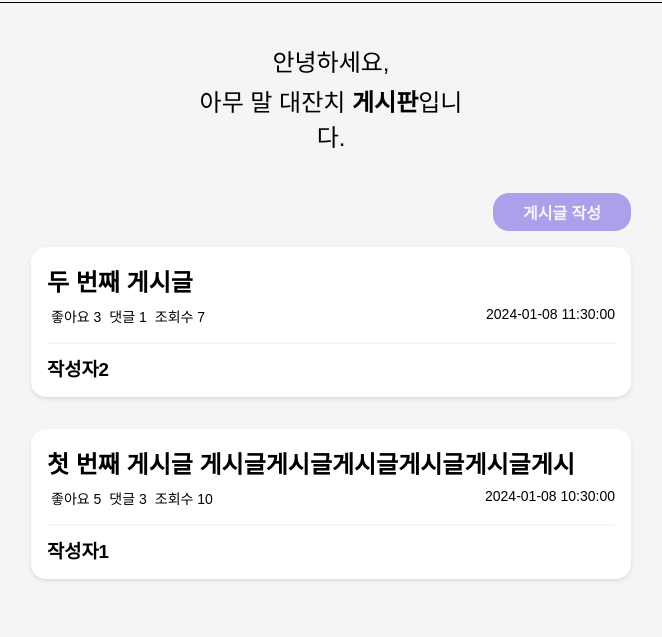
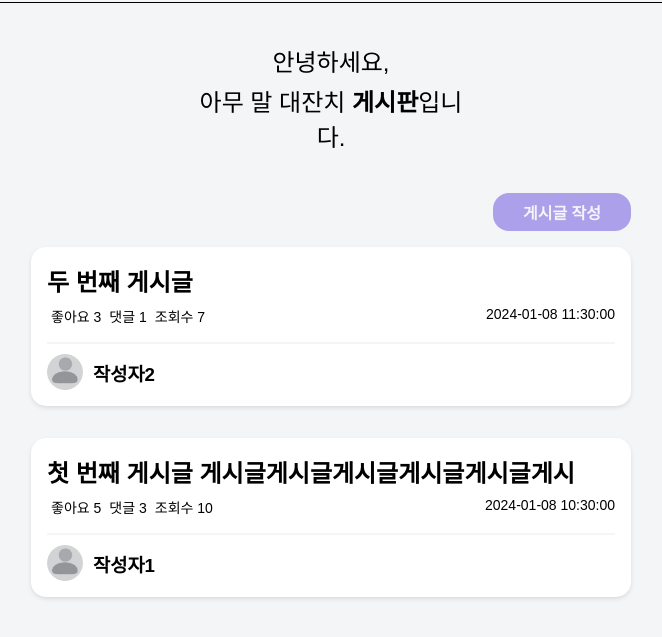
Before and after one commit to 100-hours-a-week/2-urung-lee-community-fe, a website: page src/pages/posts/list/posts.html in a window 1280 px wide. Shown: the part 101-738 px from the top of the page, without its empty margins (309-971 px from the left). Drawn offline with Linux system fonts and the light colour scheme.

Commit message:
[Feat] 게시글 조회 페이지- author profile img

```diff
--- a/src/pages/posts/list/posts.css
+++ b/src/pages/posts/list/posts.css
@@ -177,6 +177,16 @@ h1{
     background-color: white;
 }
 
-.author {
+.author-container {
+    display: flex;
+    align-items: center;
+    gap: 10px;
     padding-top: 10px;
 }
+.author-profile {
+    width: 36px;
+    height: 36px;
+    border-radius: 50%;
+    /* 이미지가 컨테이너에 맞게 조정 */
+    object-fit: cover;
+}
--- a/src/pages/posts/list/posts.js
+++ b/src/pages/posts/list/posts.js
@@ -6,7 +6,8 @@ const posts = [
         comments: 3,
         views: 10,
         date: "2024-01-08 10:30:00",
-        author: "작성자1"
+        author: "작성자1",
+        author_profile: "/src/assets/images/default/profile_img.png",
     },
     {
         id: 2,
@@ -15,7 +16,8 @@ const posts = [
         comments: 1,
         views: 7,
         date: "2024-01-08 11:30:00",
-        author: "작성자2"
+        author: "작성자2",
+        author_profile: "/src/assets/images/default/profile_img.png",
     }
 ];
 
@@ -23,7 +25,7 @@ const posts = [
 function createPostElement(post) {
     // NOTE: 제목 길이 제한 26자
     const truncatedTitle = post.title.length > 26
-    ? post.title.substring(0, 26) : post.title;
+        ? post.title.substring(0, 26) : post.title;
 
     return `
         <article class="post-card" data-post-id="${post.id}">
@@ -45,7 +47,8 @@ function createPostElement(post) {
                     <span class="post-date">${post.date}</span>
                 </div>
             </div>
-            <div class="author">
+            <div class="author-container">
+                <img src="${post.author_profile}" alt="author_profile" class="author-profile">
                 <h3>${post.author}</h3>
             </div>
         </article>
```
